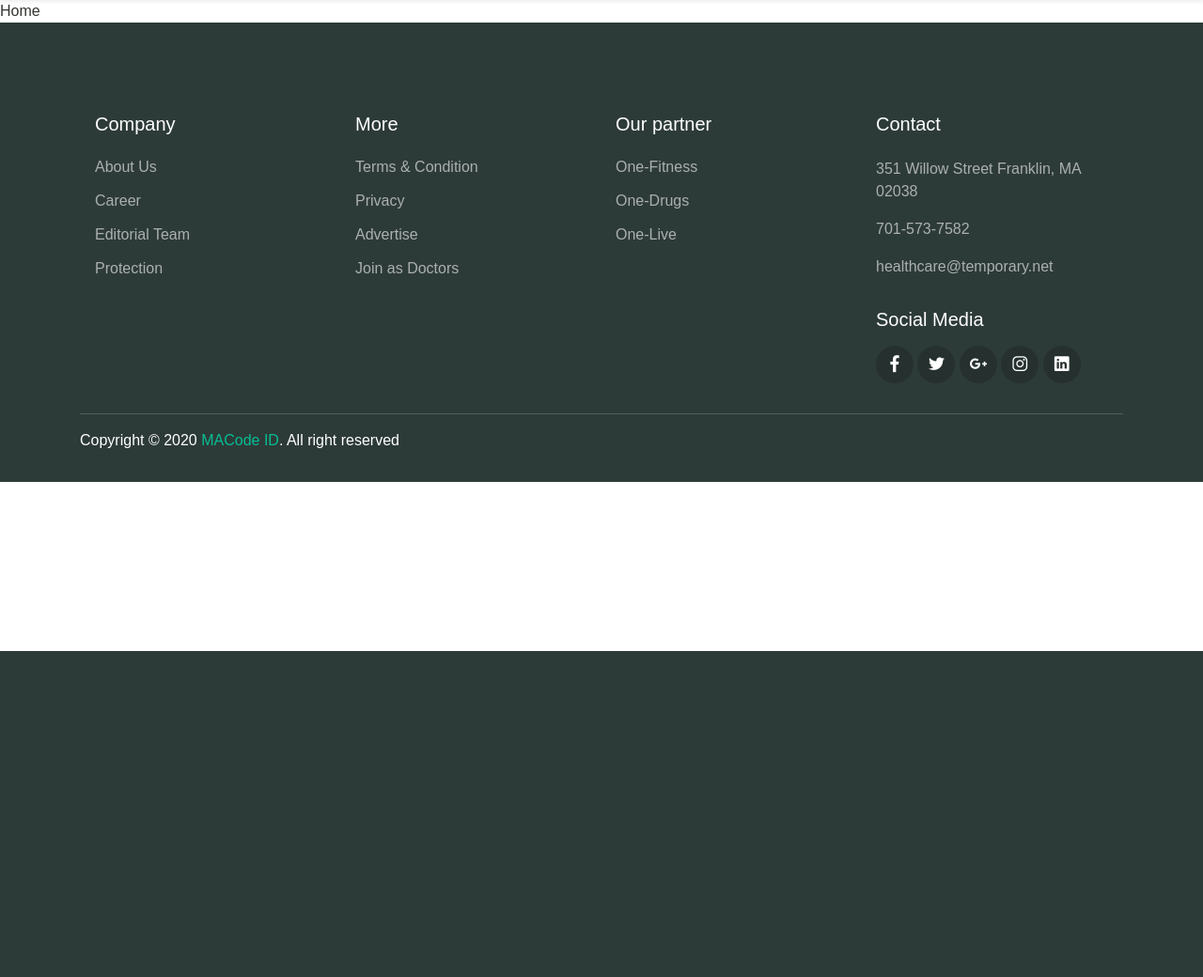
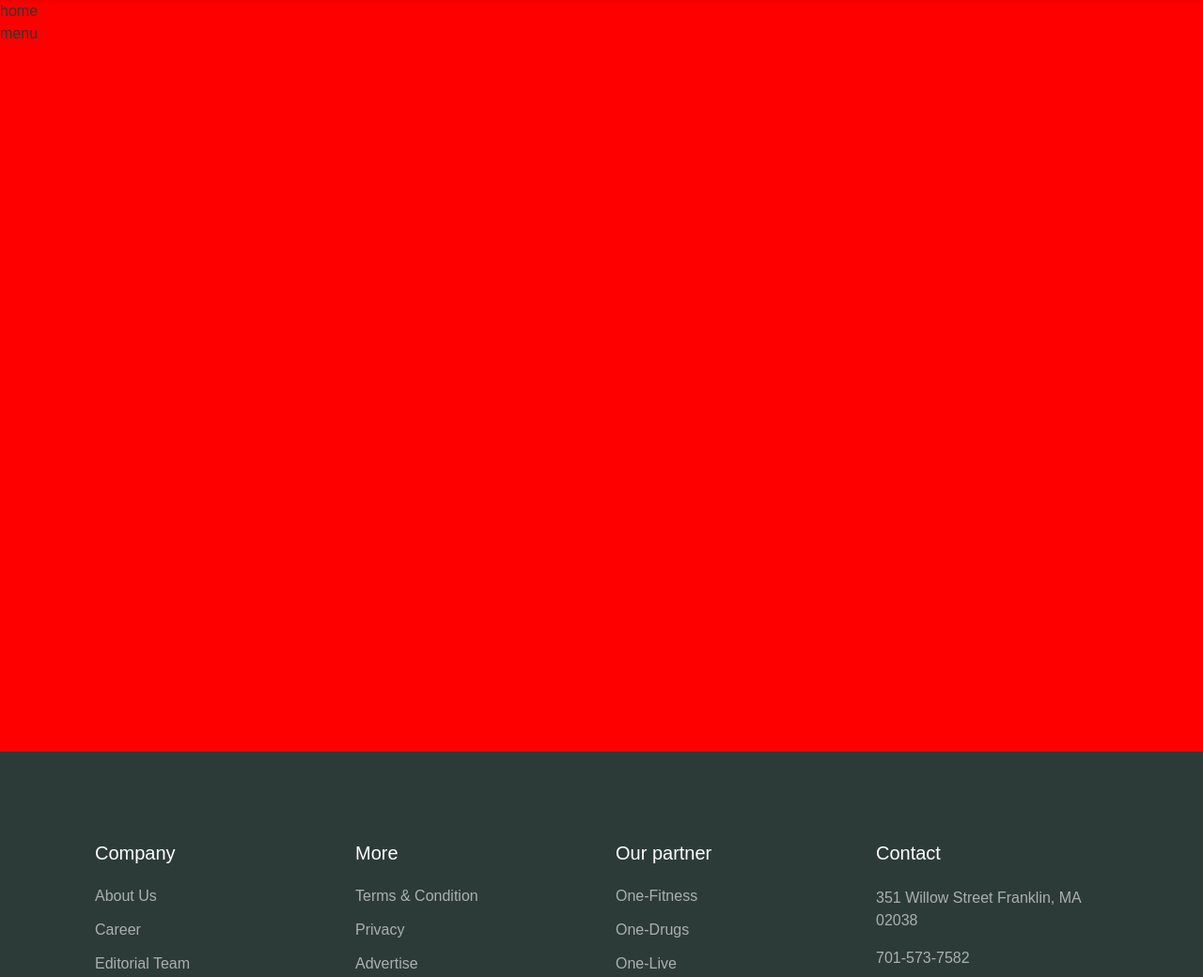
Before and after one commit to thanhloctruong/PTUD, a PHP site: page /Controller/index.php in a window 1280 px wide. Shown: the part 107-1147 px from the top of the page at 94% size. Before the commit the page ends 800 px from the top, so only its background shows below. Run offline with PHP 8.4, Linux system fonts and the light colour scheme; some web fonts are replaced.

Commit message:
add index.css

```diff
--- /dev/null
+++ b/view/Assets/css/index.css
@@ -0,0 +1,6 @@
+
+.home{
+    background-color: red;
+    height: 100vh;
+    width: 100%;
+}
--- a/view/components/Header.php
+++ b/view/components/Header.php
@@ -11,6 +11,7 @@
 <link rel="stylesheet" href="../view/Assets/vendor/owl-carousel/css/owl.carousel.css">
 <link rel="stylesheet" href="../view/Assets/vendor/animate/animate.css">
 <link rel="stylesheet" href="../view/Assets/css/theme.css">
+<link rel="stylesheet" href="../view/Assets/css/index.css">
 </head>
 <body>
 <div class="back-to-top"></div>
--- a/view/components/Home.php
+++ b/view/components/Home.php
@@ -1,3 +1,8 @@
-<div class="home">Home
+<div class="home">
+    home
+<div>
+menu
+</div>
+
 
 </div>
```
